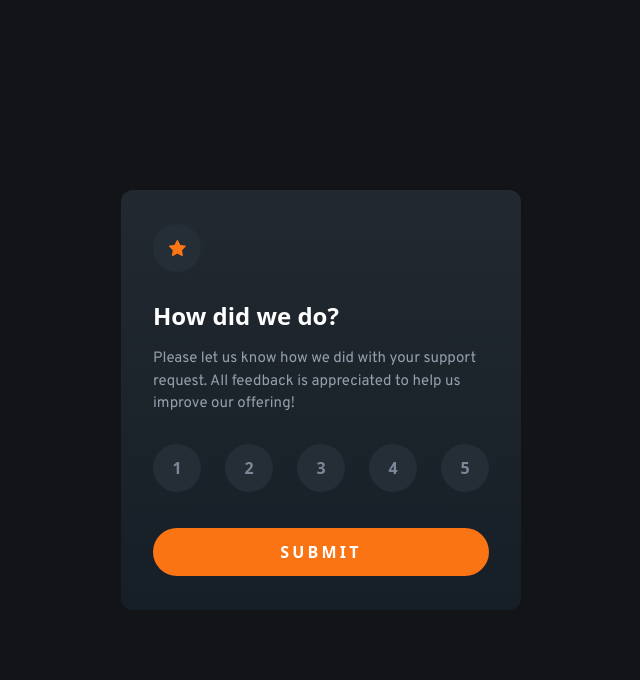
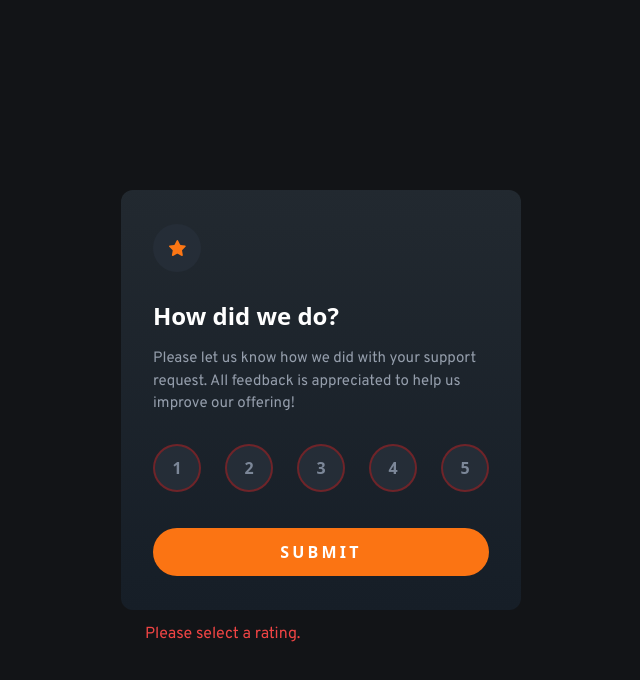
Before and after one commit to LeeConnelly12/rating-component, a website built with Vite: page index.html in a window 1280 px wide. Both pictures are taken after a click on the button "SUBMIT". Shown: the whole page, without its empty margins (319-959 px from the left). Built offline with nearby package versions, Linux system fonts and the light colour scheme; files whose address does not match are found by name.

Commit message:
Validate the rating

```diff
--- a/index.html
+++ b/index.html
@@ -8,11 +8,11 @@
     <script type="module" src="/main.js"></script>
     <link rel="stylesheet" href="/style.css">
   </head>
-  <body x-data="{ submitted: false, rating: '' }" class="antialiased bg-slate-800 min-h-screen grid place-items-center px-4">
+  <body x-data="{ submitted: false, rating: '', error: false }" class="antialiased bg-slate-800 min-h-screen grid place-items-center px-4">
 
-    <main class="bg-gradient-to-t from-slate-900 to-gray-900 rounded-xl w-full h-[390px] sm:h-[420px] flex items-center px-4 sm:px-8 max-w-[355px] sm:max-w-[400px] mx-auto">
+    <main class="bg-gradient-to-t from-slate-900 to-gray-900 rounded-xl w-full h-[390px] sm:h-[420px] flex items-center px-4 sm:px-8 max-w-[355px] sm:max-w-[400px] mx-auto relative">
         <form
-            @submit.prevent="submitted = rating !== ''"
+            @submit.prevent="submitted = rating !== ''; error = !rating"
             x-show="submitted === false"
         >
             <div class="bg-slate-700 rounded-full w-12 h-12 grid place-items-center">
@@ -26,11 +26,15 @@
                 <template x-for="i in 5">
                     <div>
                         <label
-                            :class="{ 'bg-orange-500 text-white': i == rating, 'hover:bg-slate-500 hover:text-white': i != rating }"
+                            :class="{
+                                'bg-orange-500 text-white': i == rating,
+                                'hover:bg-slate-500 hover:text-white': i != rating,
+                                'border-2 border-red-700 border-opacity-50': error && i != rating
+                            }"
                             x-text="i"
                             :for="$id('rating', i)"
                             @keyup.space="rating = i"
-                            class="rounded-full bg-slate-700 w-12 h-12 grid place-items-center hover:cursor-pointer focus-visible:outline focus-visible:outline-2 focus-visible:outline-slate-500"
+                            class="rounded-full outline-none bg-slate-700 w-12 h-12 grid place-items-center hover:cursor-pointer focus-visible:border-2 focus-visible:border-slate-500"
                             tabindex="0"
                         ></label>
                         <input type="radio" :value="i" :id="$id('rating', i)" class="hidden" x-model="rating">
@@ -47,6 +51,9 @@
             <h2 class="text-white text-2xl font-bold pt-7">Thank you!</h2>
             <p class="text-slate-400 pt-3">We appreciate you taking the time to give a rating. If you ever need more support, don't hesitate to get in touch!</p>
         </div>
+        <template x-if="error">
+            <div class="text-red-500 pt-3 absolute top-full left-0 pl-6">Please select a rating.</div>
+        </template>
     </main>
 
   </body>
```
